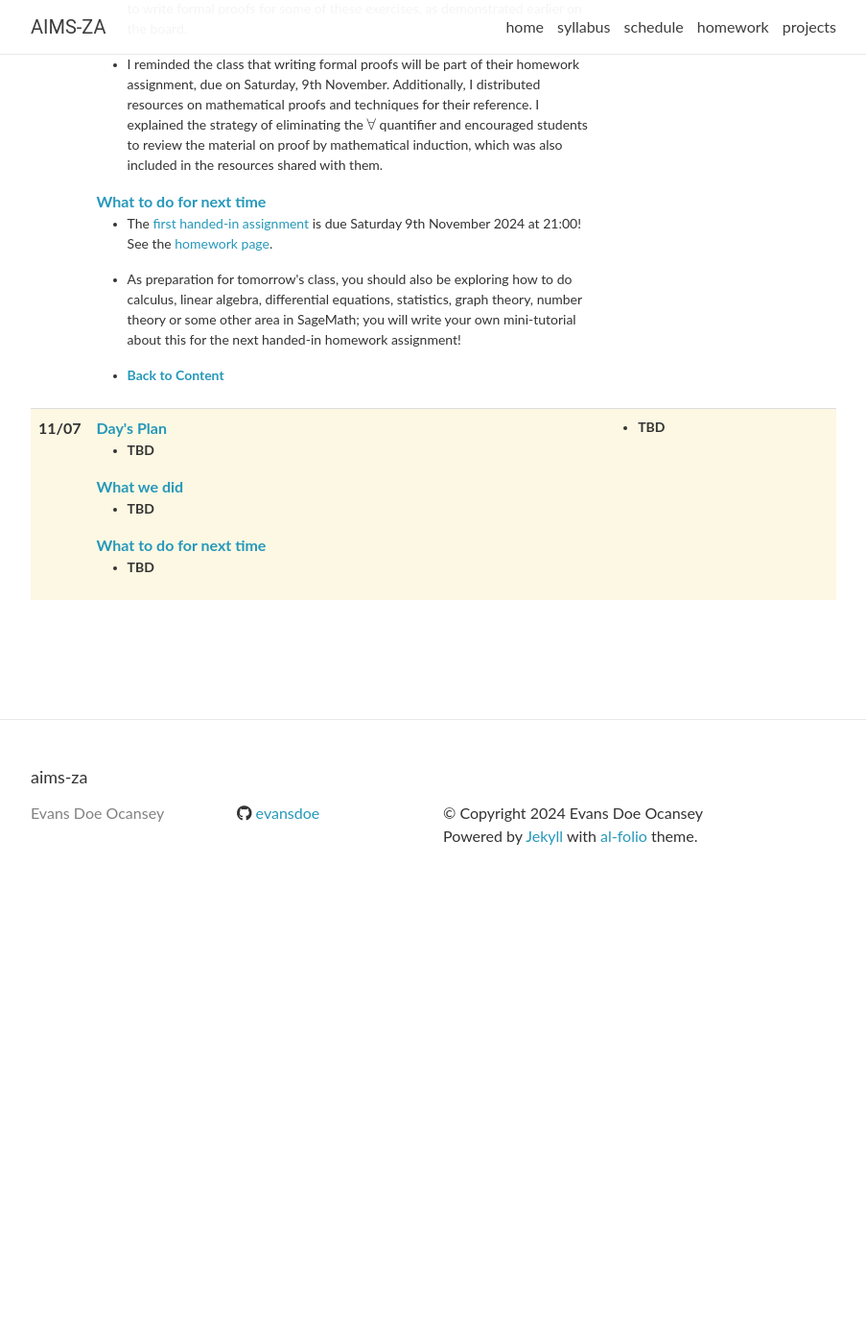
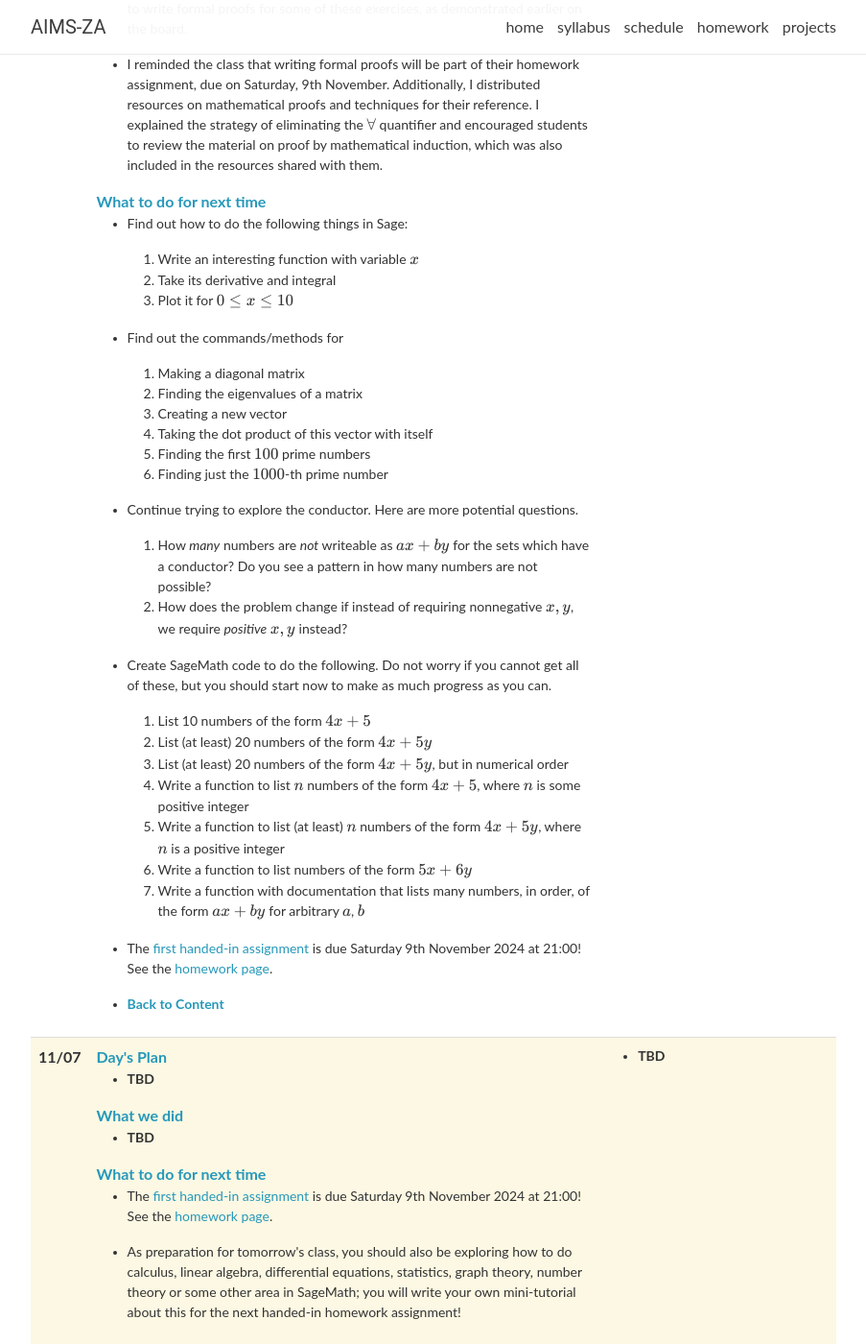
Before and after one commit to evansdoe/aims-za, a Jekyll site: the page built from ems/2024-25/_pages/ems-schedule.md, in a window 1280 px wide and 1400 px high, scrolled down 6034 px. Shown: the whole window at 96% size, without its empty margins (188-1091 px from the left). Built offline with Jekyll 4.4.1, drawn with Linux system fonts in a browser that asks for light colours; nearby versions of some CDN libraries; comment, search, counter and statistics services are not loaded; before the commit the page ends 6978 px from its top, so only the background shows below that.

Commit message:
feat: Update schedule

```diff
--- a/_data/ems_2024_25_schedule.yml
+++ b/_data/ems_2024_25_schedule.yml
@@ -305,13 +305,47 @@
   todo-title: >
     <a class="anchor" id="day_03_todo"><strong>What to do for next time</strong></a>
   todo-topics:
+    - <p style="font-size:14px">
+        Find out how to do the following things in Sage&#58;
+        <ol style="font-size:14px">
+            <li>Write an interesting function with variable \(x\)</li>
+            <li>Take its derivative and integral</li>
+            <li>Plot it for \(0 \leq x \leq 10\)</li>
+        </ol>
+      </p>
+    - <p style="font-size:14px">
+        Find out the commands/methods for
+        <ol style="font-size:14px">
+            <li>Making a diagonal matrix</li>
+            <li>Finding the eigenvalues of a matrix</li>
+            <li>Creating a new vector</li>
+            <li>Taking the dot product of this vector with itself</li>
+            <li>Finding the first \(100\) prime numbers</li>
+            <li>Finding just the \(1000\)-th prime number</li>
+        </ol>
+      </p>
+    - <p style="font-size:14px">
+        Continue trying to explore the conductor. Here are more potential questions.
+        <ol style="font-size:14px">
+            <li>How <em>many</em> numbers are <em>not</em> writeable as \(ax + by\) for the sets which have a conductor? Do you see a pattern in how many numbers are not possible?</li>
+            <li>How does the problem change if instead of requiring nonnegative \(x, y\), we require <em>positive</em> \(x, y\) instead?</li>
+        </ol>
+      </p>
+    - <p style="font-size:14px">
+        Create SageMath code to do the following. Do not worry if you cannot get all of these, but you should start now to make as much progress as you can.
+        <ol style="font-size:14px">
+            <li>List 10 numbers of the form \(4 x + 5\)</li>
+            <li>List (at least) 20 numbers of the form \(4x + 5y\)</li>
+            <li>List (at least) 20 numbers of the form \(4x + 5y\), but in numerical order</li>
+            <li>Write a function to list \(n\) numbers of the form \(4x + 5\), where \(n\) is some positive integer</li>
+            <li>Write a function to list (at least) \(n\) numbers of the form \(4x + 5y\), where \(n\) is a positive integer</li>
+            <li>Write a function to list numbers of the form \(5x + 6y\)</li>
+            <li>Write a function with documentation that lists many numbers, in order, of the form \(ax + by\) for arbitrary \(a\), \(b\)</li>
+        </ol>
+      </p>
     - <p style="font-size:14px;">
           The <a href="/aims-za/ems/2024-25/homework/#first-assignment-saturday-9th-november-2024-at-2100">first handed-in assignment</a>
           is due Saturday 9th November 2024 at 21:00! See the <a href="/aims-za/ems/2024-25/homework">homework page</a>.
-      </p>
-    - <p style="font-size:14px;">
-      As preparation for tomorrow's class, you should also be exploring how to do calculus, linear algebra, differential equations, statistics,
-      graph theory, number theory or some other area in SageMath; you will write your own mini-tutorial about this for the next handed-in homework assignment!
       </p>
     - <a href="#contents" style="font-size:14px;"><strong>Back to Content</strong></a>
   readings:
@@ -329,6 +363,13 @@
   todo-title: >
     <a class="anchor" id="day_04_todo"><strong>What to do for next time</strong></a>
   todo-topics:
-    - <strong style="font-size:14px"> TBD</strong>
+    - <p style="font-size:14px;">
+          The <a href="/aims-za/ems/2024-25/homework/#first-assignment-saturday-9th-november-2024-at-2100">first handed-in assignment</a>
+          is due Saturday 9th November 2024 at 21:00! See the <a href="/aims-za/ems/2024-25/homework">homework page</a>.
+      </p>
+    - <p style="font-size:14px;">
+        As preparation for tomorrow's class, you should also be exploring how to do calculus, linear algebra, differential equations, statistics,
+        graph theory, number theory or some other area in SageMath; you will write your own mini-tutorial about this for the next handed-in homework assignment!
+      </p>
   readings:
     - - <strong style="font-size:14px"> TBD</strong>
```
Also changed, not shown: 1 other file.
